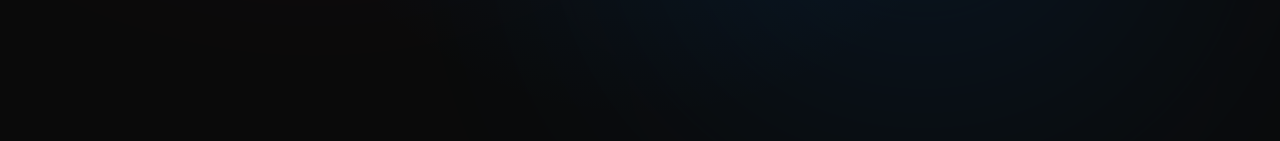
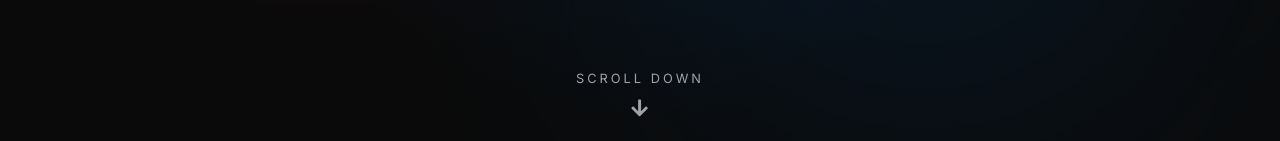
Before and after one commit to bhashitm2/Portfolio, a React (Vite) app: page / in a window 1280 px wide. Shown: the part 659-800 px from the top of the page. Built offline with nearby package versions, Linux system fonts and the light colour scheme.

Commit message:
Animation Changes

```diff
--- a/src/components/Hero.jsx
+++ b/src/components/Hero.jsx
@@ -1,8 +1,21 @@
-import { motion } from "framer-motion";
+import { motion, useScroll, useMotionValueEvent } from "framer-motion";
+import { useState } from "react";
+import { FaArrowDown } from "react-icons/fa";
 
 import TypewriterText from "./TypewriterText";
 
 const Hero = () => {
+  const [showScrollIndicator, setShowScrollIndicator] = useState(true);
+  const { scrollY } = useScroll();
+
+  useMotionValueEvent(scrollY, "change", (latest) => {
+    if (latest > 50) {
+      setShowScrollIndicator(false);
+    } else {
+      setShowScrollIndicator(true);
+    }
+  });
+
   return (
     <section
       id="home"
@@ -103,6 +116,39 @@
 
 
       </div>
+
+      <motion.div
+        initial={{ opacity: 0 }}
+        animate={{
+            opacity: showScrollIndicator ? 1 : 0,
+            y: showScrollIndicator ? [0, 10, 0] : 0,
+            pointerEvents: showScrollIndicator ? "auto" : "none"
+        }}
+        transition={{
+            opacity: { duration: 0.3 },
+            y: { duration: 1.5, repeat: Infinity, delay: 1 }
+        }}
+        style={{
+            position: "absolute",
+            bottom: "30px",
+            display: "flex",
+            flexDirection: "column",
+            alignItems: "center",
+            color: "var(--text-secondary)",
+            gap: "0.5rem",
+            zIndex: 2,
+            cursor: "pointer"
+        }}
+        onClick={() => {
+            const nextSection = document.querySelector('section:nth-of-type(2)');
+            if (nextSection) {
+                nextSection.scrollIntoView({ behavior: 'smooth' });
+            }
+        }}
+      >
+        <span style={{ fontSize: "0.8rem", letterSpacing: "3px", textTransform: "uppercase" }}>Scroll Down</span>
+        <FaArrowDown style={{ fontSize: "1.2rem" }} />
+      </motion.div>
     </section>
   );
 };
```
